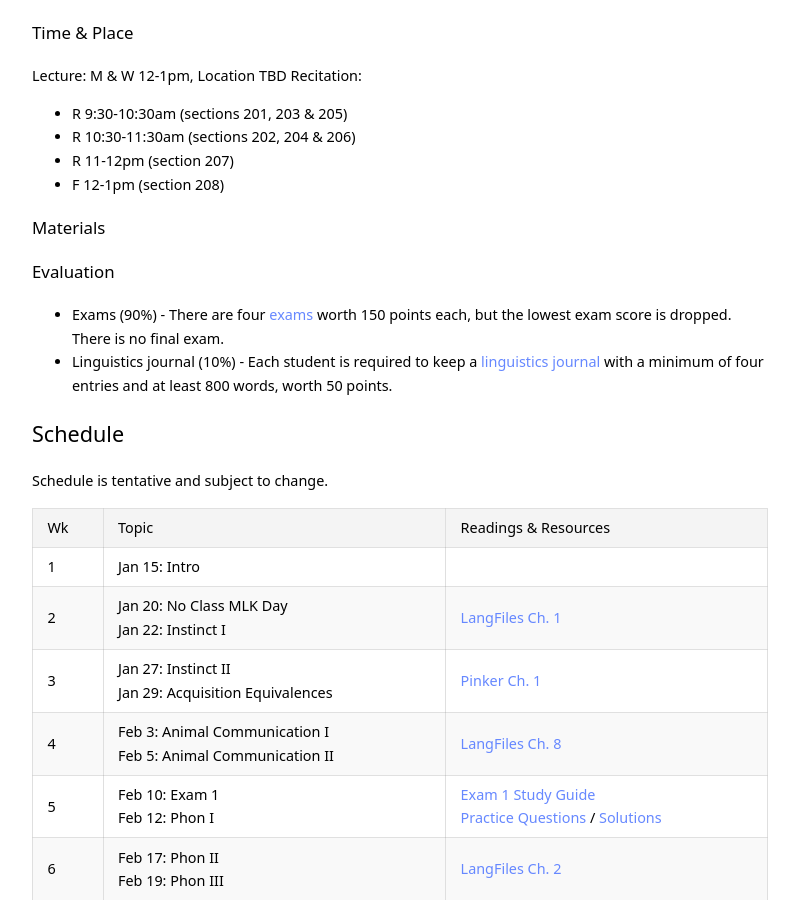
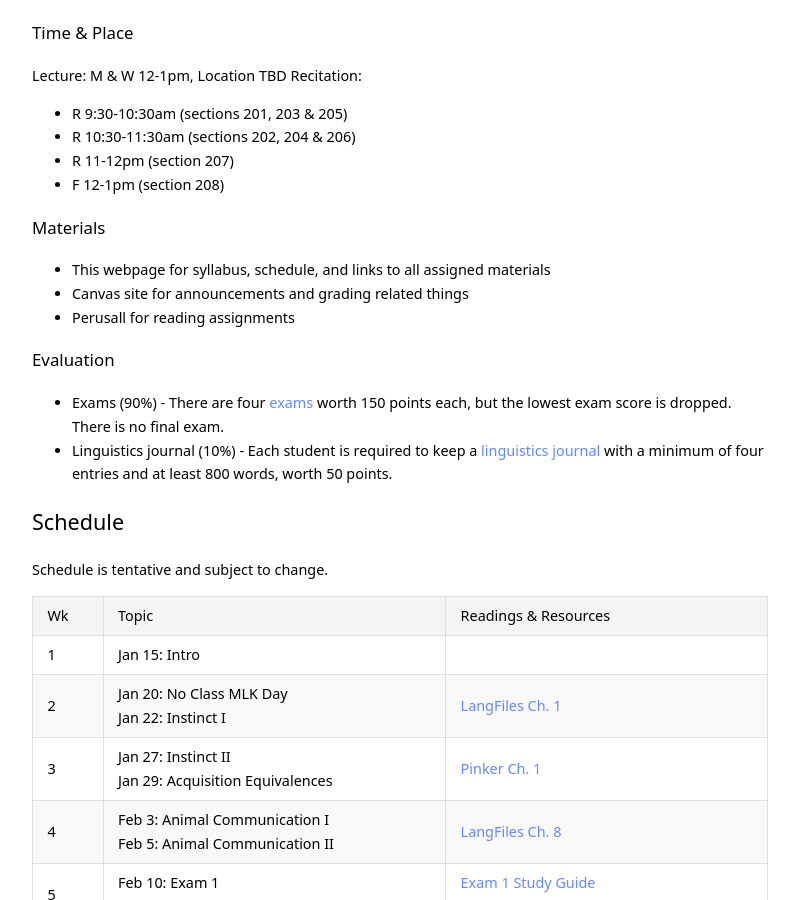
Before and after one commit to kschuler/ling001, a Jekyll site: the page built from ling001/index.md, in a window 1280 px wide and 900 px high, scrolled down 721 px. Shown: the whole window, without its empty margins (240-1039 px from the left). Built offline with Jekyll 4.4.1, drawn with Linux system fonts in a browser that asks for light colours.

Commit message:
Update index.md

```diff
--- a/ling001/index.md
+++ b/ling001/index.md
@@ -31,6 +31,9 @@ Recitation:
   - F 12-1pm (section 208)
 
 ### Materials
+- This webpage for syllabus, schedule, and links to all assigned materials
+- Canvas site for announcements and grading related things
+- Perusall for reading assignments
 
 ### Evaluation
 - **Exams (90%)** - There are four [exams](#exams) worth 150 points each, but the lowest exam score is dropped. There is no final exam.
```
